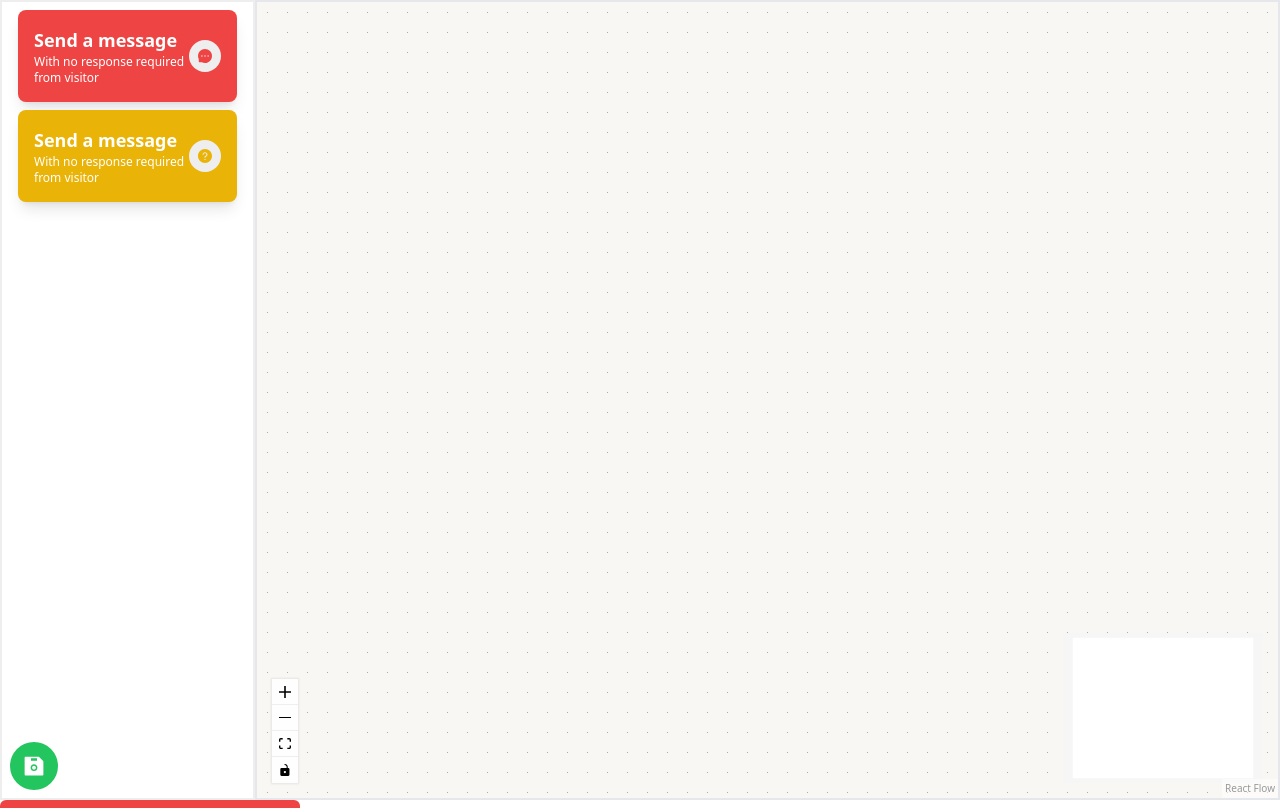
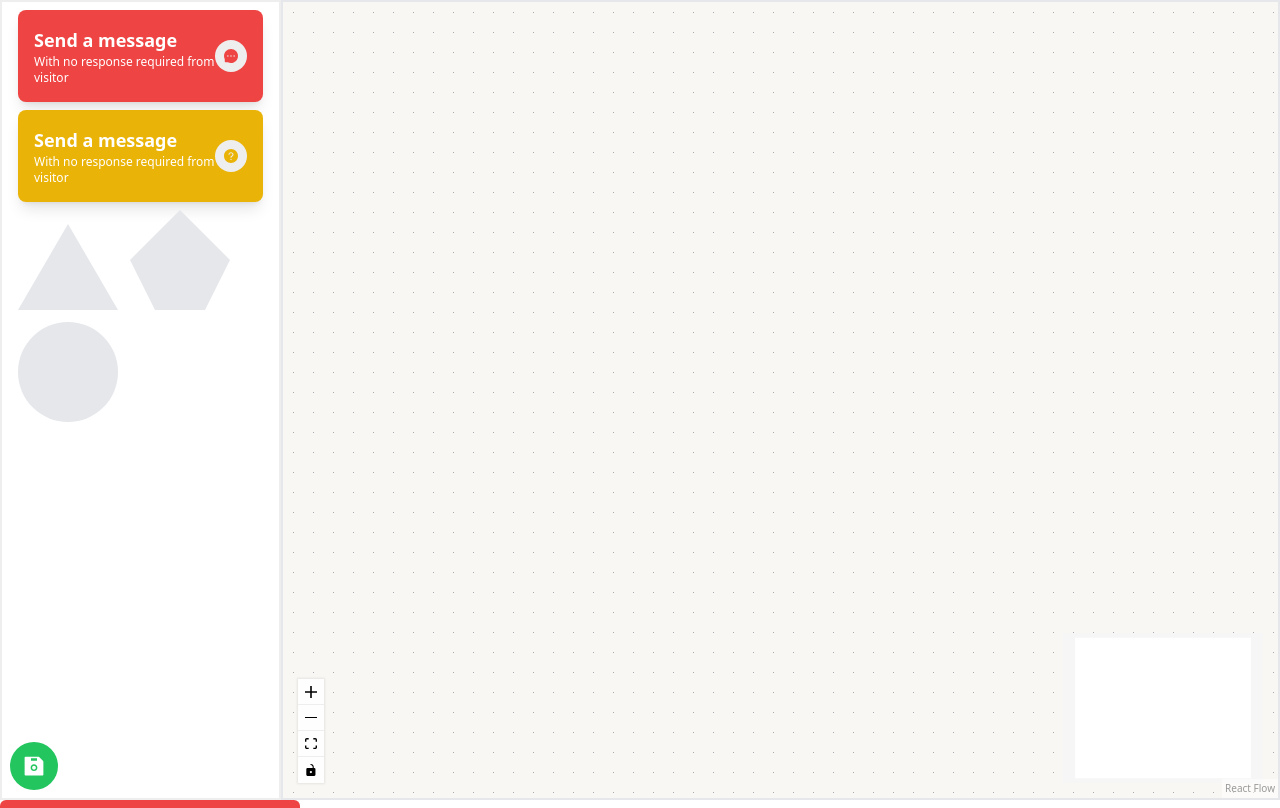
Before and after one commit to SulavTuladhar/react-flow, a React (Vite) app: page / in a window 1280 px wide. Shown: the top 808 px of the page. Built offline with nearby package versions, Linux system fonts and the light colour scheme; what uid would draw is missing.

Commit message:
#comment: shapes added

```diff
--- a/src/components/panel/DndPanel.component.tsx
+++ b/src/components/panel/DndPanel.component.tsx
@@ -2,6 +2,8 @@ import React from "react";
 import { AiFillSave } from "react-icons/ai";
 import { DndConstraints } from "../../constraints/panel.constraints";
 import CardWithIconComponent from "./CardWithIcon.component";
+import { ShapeTypes } from "../../constraints/shapes.contrants";
+import AddShapesComponent from "../shapes/AddShapes.component";
 
 function DndPanelComponent({ saveFile }: { saveFile: () => void }) {
   const onDragStart = (event, nodeType, data) => {
@@ -22,6 +24,11 @@ function DndPanelComponent({ saveFile }: { saveFile: () => void }) {
           func={onDragStart}
         />
       ))}
+      <div className="flex gap-3 flex-wrap">
+        {ShapeTypes.map((item: string, index: number) => (
+          <AddShapesComponent func={onDragStart} type={item} key={index} />
+        ))}
+      </div>
       <button
         className="bg-green-500 rounded-full text-white absolute inset-x-0 bottom-2 left-2 w-fit p-3 cursor-pointer"
         onClick={() => saveFile()}
```
